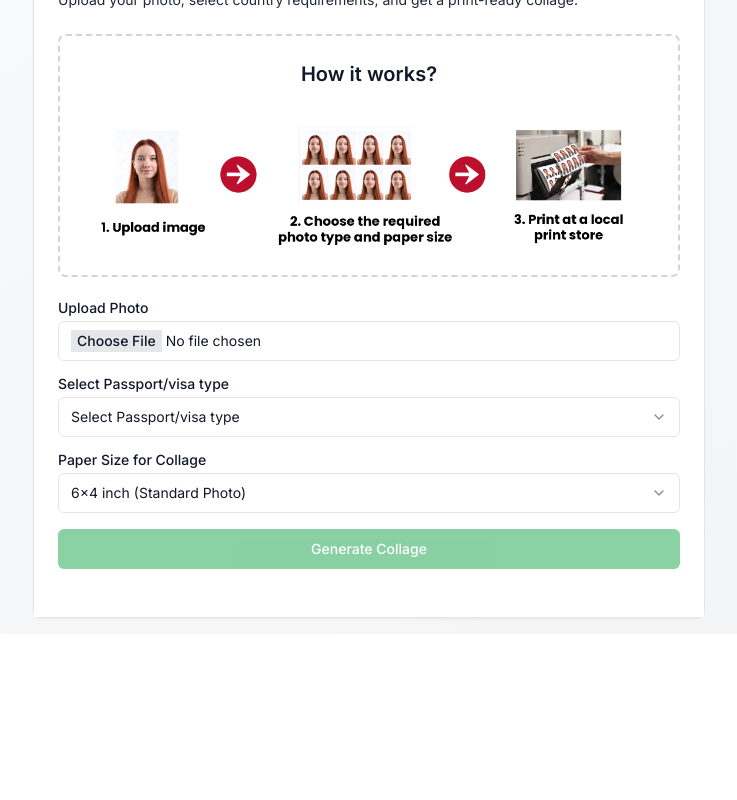
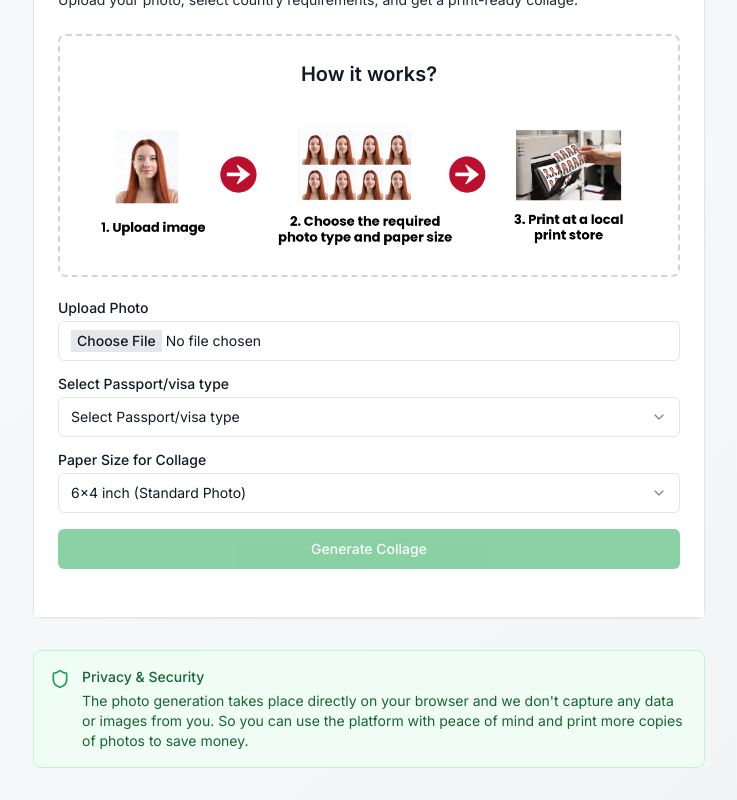
Before and after one commit to samiUK/Photo-Print, a Next.js app: page / in a window 1280 px wide. Shown: the part 225-1025 px from the top of the page, without its empty margins (271-1008 px from the left). Before the commit the page ends 859 px from the top, so only its background shows below. Built offline with nearby package versions, Linux system fonts and the light colour scheme.

Commit message:
feat: add privacy notice footer with clear messaging
Add prominent footer with trust signal, shield icon, and
no data capture assurance for user trust.

Co-authored-by: Sami Rahman <17756237+samiUK@users.noreply.github.com>

```diff
--- a/app/page.tsx
+++ b/app/page.tsx
@@ -9,7 +9,7 @@ import { Input } from "@/components/ui/input"
 import { Select, SelectContent, SelectItem, SelectTrigger, SelectValue } from "@/components/ui/select"
 import { Card, CardContent, CardDescription, CardFooter, CardHeader, CardTitle } from "@/components/ui/card"
 import { Label } from "@/components/ui/label"
-import { Loader2, CreditCard } from "lucide-react"
+import { Loader2, CreditCard, Shield } from "lucide-react"
 import {
   countryRequirements,
   paperSizes,
@@ -519,6 +519,22 @@ export default function Home() {
           </CardFooter>
         </Card>
       </main>
+
+      {/* Privacy Notice Footer */}
+      <footer className="w-full max-w-2xl mt-8 mb-4">
+        <div className="bg-green-50 border border-green-200 rounded-lg p-4">
+          <div className="flex items-start gap-3">
+            <Shield className="h-5 w-5 text-green-600 mt-0.5 flex-shrink-0" />
+            <div className="text-sm text-green-800">
+              <p className="font-medium mb-1">Privacy & Security</p>
+              <p>
+                The photo generation takes place directly on your browser and we don't capture any data or images from
+                you. So you can use the platform with peace of mind and print more copies of photos to save money.
+              </p>
+            </div>
+          </div>
+        </div>
+      </footer>
     </div>
   )
 }
```
